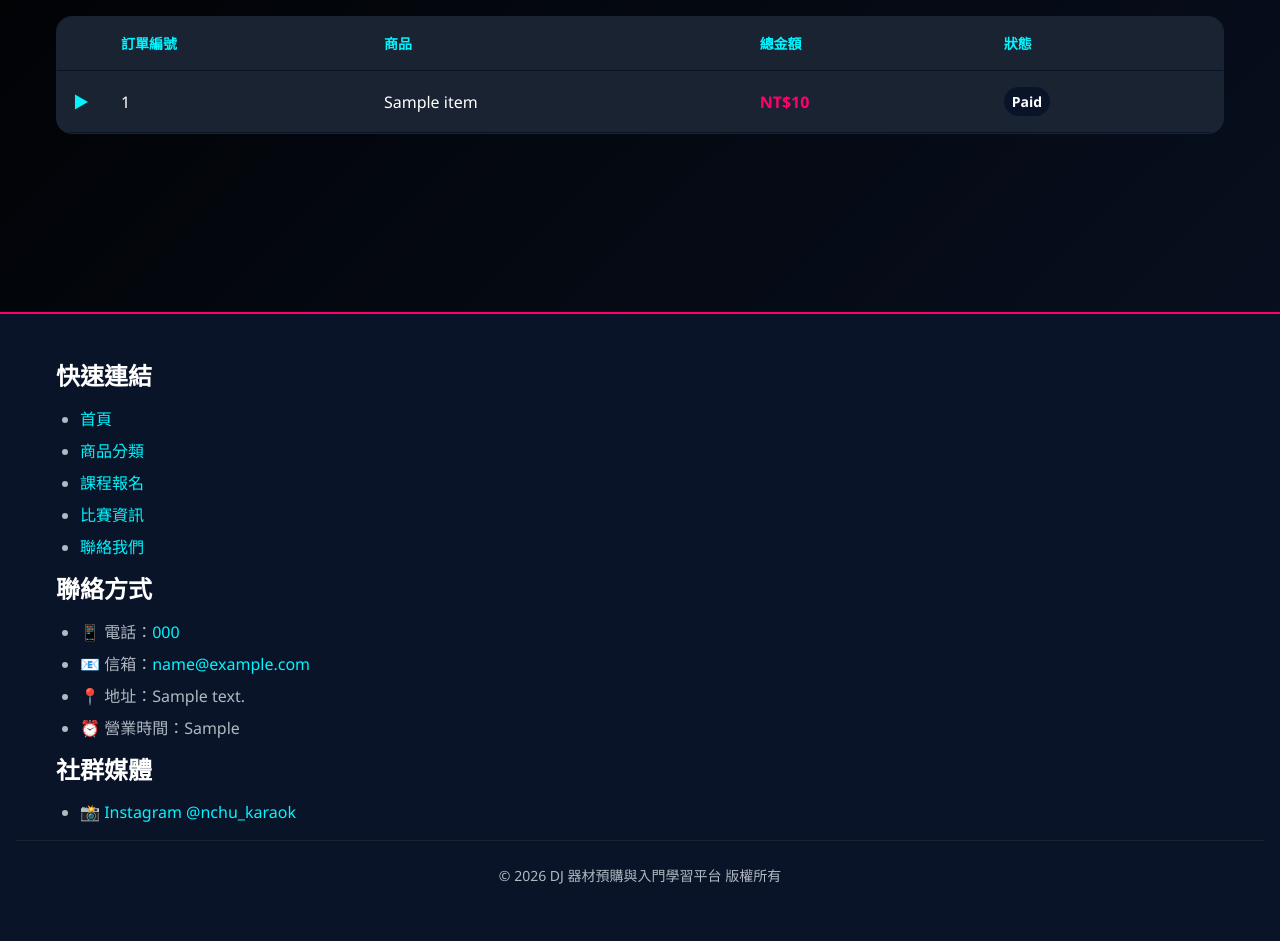
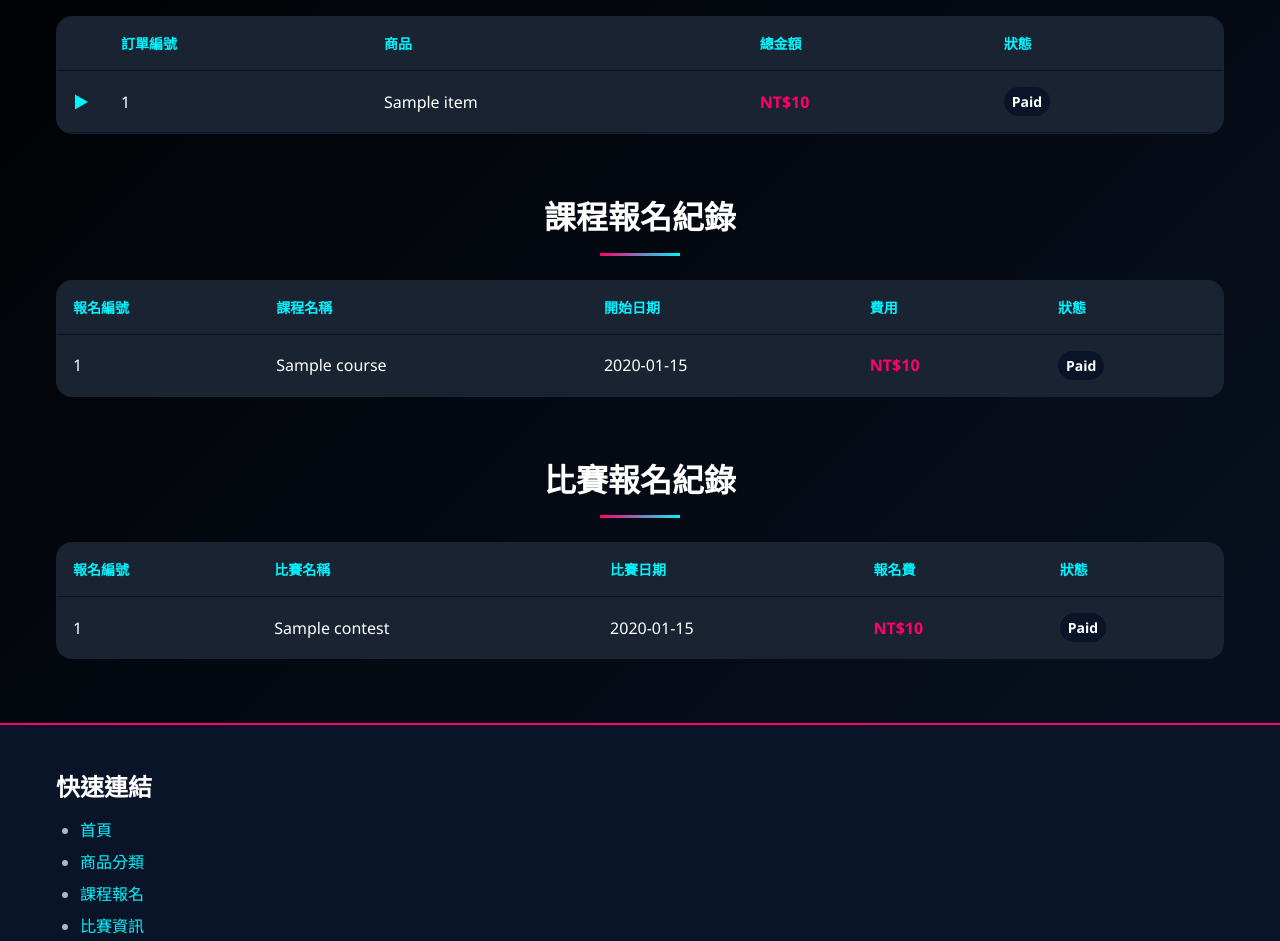
Before and after one commit to sam029031/dj_drop_the_beat, a FastAPI app: template templates/profile.html in a window 1280 px wide. Shown: the part 350-1291 px from the top of the page. Before the commit the page ends 1234 px from the top, so only its background shows below. Run offline with FastAPI, Linux system fonts and the light colour scheme; the template is opened without the code that fills it: most values are stand-ins (such as "Sample title", 1, 10 or a date in 2020).

Commit message:
profile reads orders, courses, contests that they've signed up for

```diff
--- a/templates/profile.html
+++ b/templates/profile.html
@@ -144,6 +144,11 @@
     padding: var(--spacing-2xl);
     color: var(--color-text-secondary);
 }
+
+.section-title {
+    margin-top: var(--spacing-2xl);
+    margin-bottom: var(--spacing-lg);
+}
 </style>
 {% endblock %}
 
@@ -224,6 +229,64 @@
         <p class="no-orders">尚無訂單紀錄</p>
         {% endif %}
 
+        <!-- 課程報名紀錄 -->
+        <h2 class="section-title">課程報名紀錄</h2>
+        {% if course_regs %}
+        <table class="orders-table">
+            <thead>
+                <tr>
+                    <th>報名編號</th>
+                    <th>課程名稱</th>
+                    <th>開始日期</th>
+                    <th>費用</th>
+                    <th>狀態</th>
+                </tr>
+            </thead>
+            <tbody>
+                {% for reg, course in course_regs %}
+                <tr>
+                    <td>{{ reg.registration_number }}</td>
+                    <td>{{ course.title }}</td>
+                    <td>{{ course.start_date.strftime('%Y-%m-%d') if course.start_date else '—' }}</td>
+                    <td style="color:var(--color-primary); font-weight:var(--font-weight-bold);">NT${{ "%.0f"|format(course.price) }}</td>
+                    <td><span class="badge {% if reg.status == 'Active' %}active{% elif reg.status == 'Cancelled' %}inactive{% endif %}">{{ reg.status }}</span></td>
+                </tr>
+                {% endfor %}
+            </tbody>
+        </table>
+        {% else %}
+        <p class="no-orders">尚無課程報名紀錄</p>
+        {% endif %}
+
+        <!-- 比賽報名紀錄 -->
+        <h2 class="section-title">比賽報名紀錄</h2>
+        {% if contest_regs %}
+        <table class="orders-table">
+            <thead>
+                <tr>
+                    <th>報名編號</th>
+                    <th>比賽名稱</th>
+                    <th>比賽日期</th>
+                    <th>報名費</th>
+                    <th>狀態</th>
+                </tr>
+            </thead>
+            <tbody>
+                {% for reg, contest in contest_regs %}
+                <tr>
+                    <td>{{ reg.registration_number }}</td>
+                    <td>{{ contest.title }}</td>
+                    <td>{{ contest.event_date.strftime('%Y-%m-%d') if contest.event_date else '—' }}</td>
+                    <td style="color:var(--color-primary); font-weight:var(--font-weight-bold);">NT${{ "%.0f"|format(contest.entry_fee) }}</td>
+                    <td><span class="badge {% if reg.status == 'Registered' %}active{% elif reg.status == 'Cancelled' %}inactive{% endif %}">{{ reg.status }}</span></td>
+                </tr>
+                {% endfor %}
+            </tbody>
+        </table>
+        {% else %}
+        <p class="no-orders">尚無比賽報名紀錄</p>
+        {% endif %}
+
     </div>
 </section>
 {% endblock %}
```
Also changed, not shown: app/routers/auth.py (+23 -1 lines).
